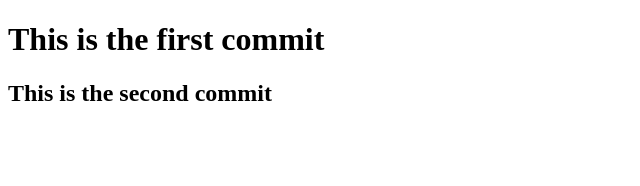
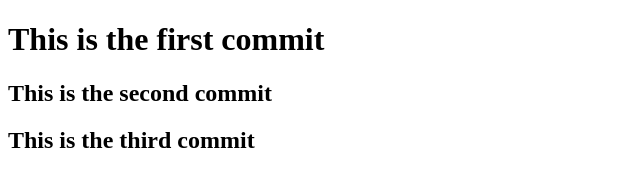
Before and after one commit to JCCoder17/Website_2024, a plain HTML site: page index.html in a window 1280 px wide. Shown: the whole page, without its empty margins (0-640 px from the left). Drawn offline with Linux system fonts and the light colour scheme.

Commit message:
third commit

```diff
--- a/index.html
+++ b/index.html
@@ -8,5 +8,6 @@
 <body>
     <h1>This is the first commit</h1>
     <h2>This is the second commit</h2>
+    <h2>This is the third commit</h2>
 </body>
 </html>
```
